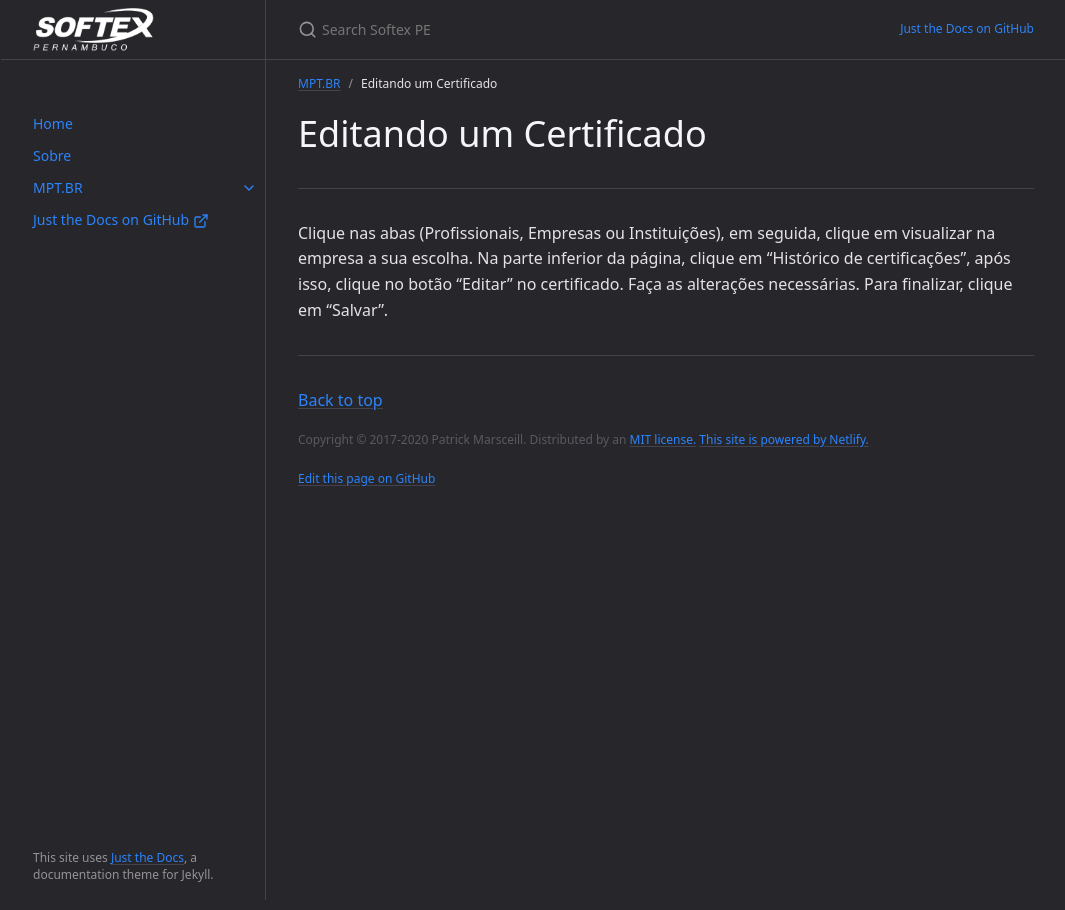
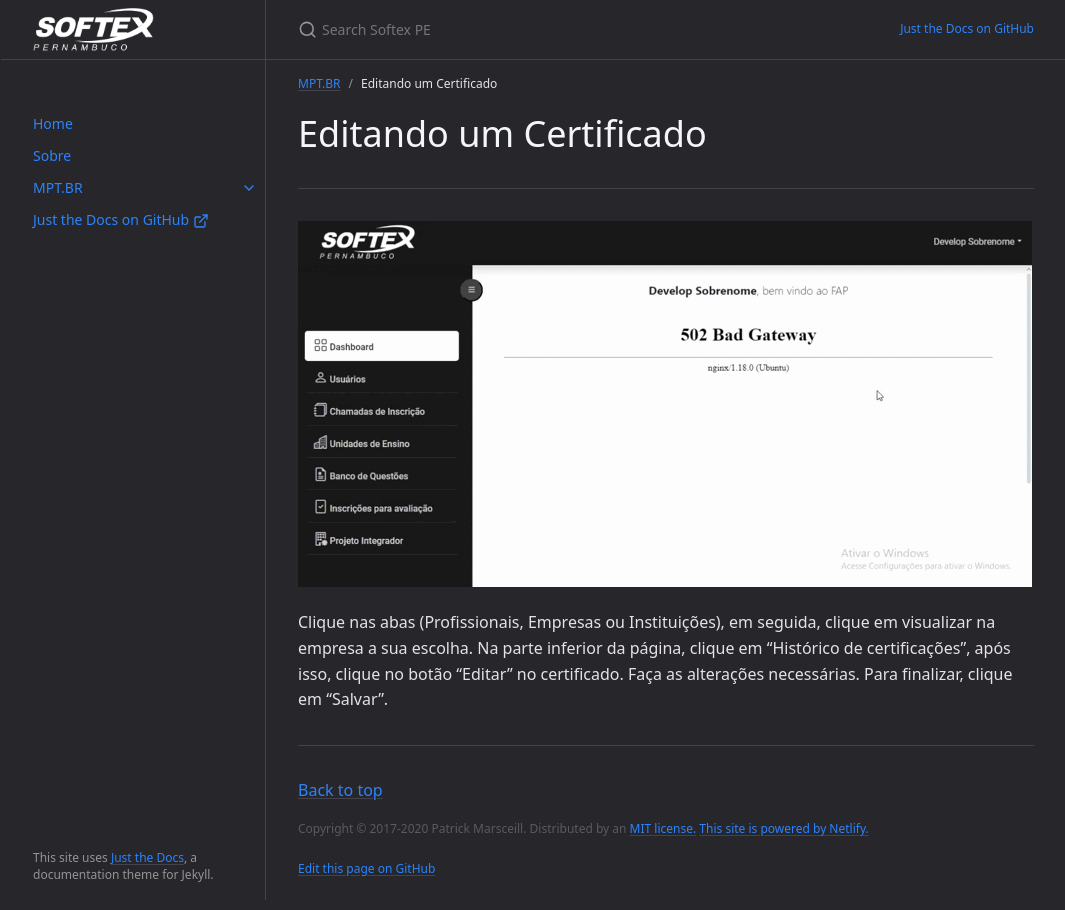
Before and after one commit to ArthurRaphael/softexfaqmpt.github.io, a Jekyll site: the page built from docs/MPT/editandocertificado.md, in a window 1280 px wide. Shown: the whole page, without its empty margins (106-1171 px from the left). Built offline with Jekyll 4.4.1, drawn with Linux system fonts in a browser that asks for light colours; cached includes are drawn as plain includes.

Commit message:
Adicionando um video de teste

```diff
--- a/docs/MPT/editandocertificado.md
+++ b/docs/MPT/editandocertificado.md
@@ -7,4 +7,6 @@ nav_order: 5
 # Editando um Certificado
 ---
 
+![Descrição do GIF]({{ site.baseurl }}/assets/images/alterandosenhadofap.gif)
+
 Clique nas abas (Profissionais, Empresas ou Instituições), em seguida, clique em visualizar na empresa a sua escolha. Na parte inferior da página, clique em “Histórico de certificações”, após isso, clique no botão “Editar” no certificado. Faça as alterações necessárias. Para finalizar, clique em “Salvar”.
```
Also changed, not shown: assets/images/alterandosenhadofap.gif (added), docs/MPT/image.png (added).
